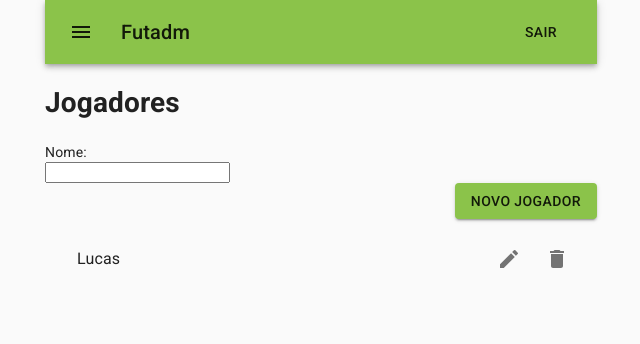
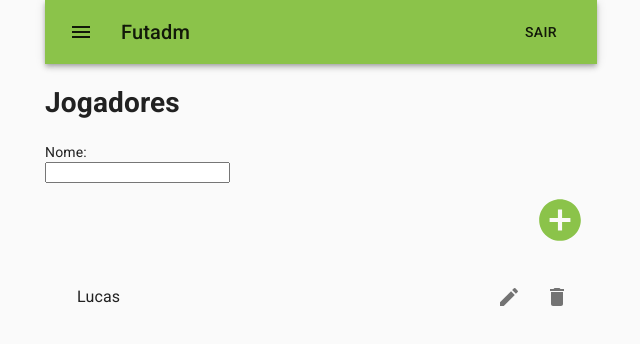
Before and after one commit to dsm-cefet-rj/trabalho-integrado-2020-1-grupo-5, a React (Create React App) app in the folder src/front-end/: page /jogadores in a window 1280 px wide. Shown: the top 344 px of the page, without its empty margins (319-959 px from the left). Built offline with nearby package versions, Linux system fonts and the light colour scheme; data requests are answered from the project's data file.

Commit message:
Colocando um ícone no botão 'Novo Jogador'

```diff
--- a/src/front-end/src/components/jogadores/TabelaJogadores.js
+++ b/src/front-end/src/components/jogadores/TabelaJogadores.js
@@ -64,7 +64,7 @@ export default function ListagemJogador(props) {
 
             <Box display="flex" justifyContent="flex-end">
               <Box>
-                <Button id="Novo Jogador" name="btn_novo_jogador" to="/jogadores/novo" variant='contained' color='primary' component={Link}>Novo Jogador</Button>
+                <IconButton component={Link} to="/jogadores/novo" id="Novo Jogador" name="btn_novo_jogador"><AddCircleIcon color='primary' style={{fontSize: 50}}/></IconButton>
               </Box>
             </Box>
             {tabelaJogadores}
```
